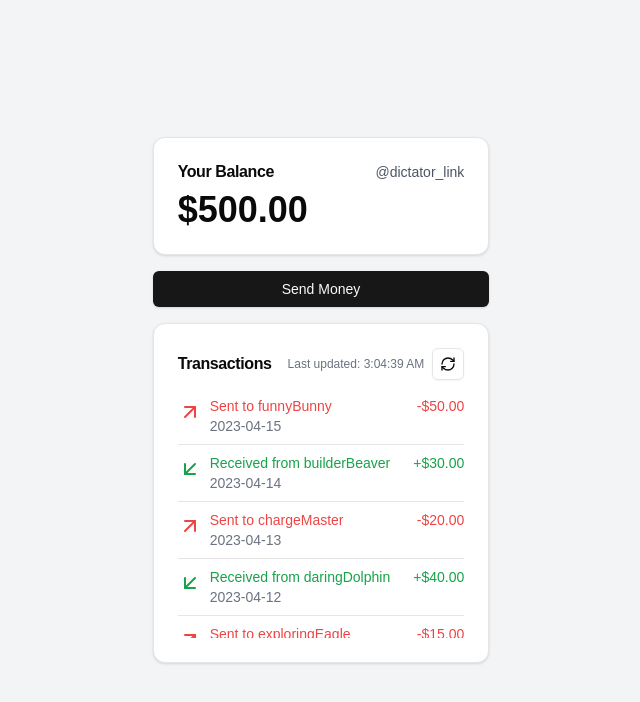
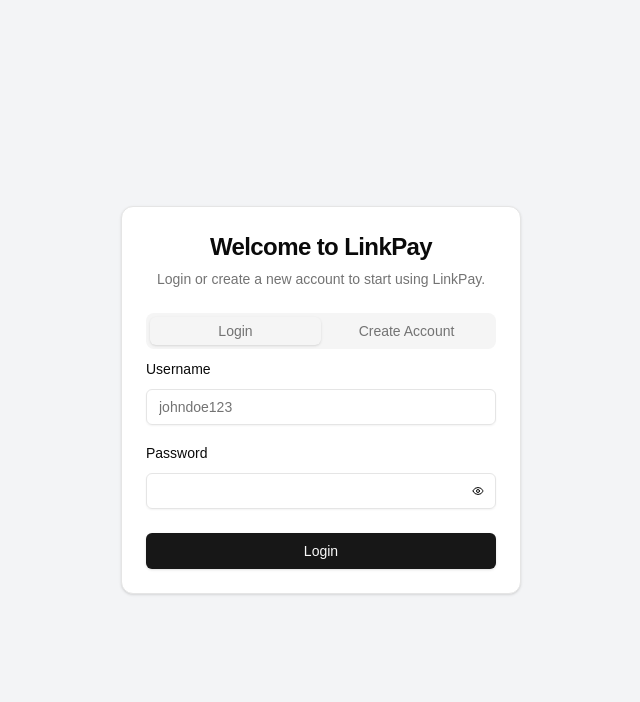
Before and after one commit to ryan-huang1/link-pay-frontend, a Next.js app in the folder link-pay/: page / in a window 1280 px wide. Shown: the top 702 px of the page, without its empty margins (319-959 px from the left). Built offline with nearby package versions, Linux system fonts and the light colour scheme.

Commit message:
add login component

```diff
--- a/link-pay/package.json
+++ b/link-pay/package.json
@@ -16,6 +16,7 @@
     "@radix-ui/react-scroll-area": "^1.1.0",
     "@radix-ui/react-select": "^2.1.1",
     "@radix-ui/react-slot": "^1.1.0",
+    "@radix-ui/react-tabs": "^1.1.0",
     "@radix-ui/react-tooltip": "^1.1.2",
     "class-variance-authority": "^0.7.0",
     "clsx": "^2.1.1",
--- a/link-pay/src/app/page.tsx
+++ b/link-pay/src/app/page.tsx
@@ -1,9 +1,9 @@
-import { PaymentInterface } from '@/components/payment-interface'
+import Component from '@/components/auth'
 
 export default function Home() {
   return (
     <main className="flex min-h-screen items-center justify-center bg-gray-100">
-      <PaymentInterface />
+      <Component />
     </main>
   )
 }
--- /dev/null
+++ b/link-pay/src/components/auth.tsx
@@ -0,0 +1,132 @@
+"use client"
+
+import { useState } from "react"
+import { Button } from "@/components/ui/button"
+import { Card, CardContent, CardDescription, CardFooter, CardHeader, CardTitle } from "@/components/ui/card"
+import { Input } from "@/components/ui/input"
+import { Label } from "@/components/ui/label"
+import { Tabs, TabsContent, TabsList, TabsTrigger } from "@/components/ui/tabs"
+import { EyeIcon, EyeOffIcon, RefreshCwIcon } from "lucide-react"
+
+export default function Component() {
+  const [showPassword, setShowPassword] = useState(false)
+  const [activeTab, setActiveTab] = useState("login")
+  const [generatedUsername, setGeneratedUsername] = useState("")
+
+  const togglePasswordVisibility = () => setShowPassword(!showPassword)
+
+  const generateUsername = () => {
+    const adjectives = ["Happy", "Lucky", "Sunny", "Clever", "Swift", "Brave", "Calm"]
+    const nouns = ["Tiger", "Eagle", "Dolphin", "Fox", "Wolf", "Lion", "Bear"]
+    const randomNumber = Math.floor(Math.random() * 1000)
+    const randomAdj = adjectives[Math.floor(Math.random() * adjectives.length)]
+    const randomNoun = nouns[Math.floor(Math.random() * nouns.length)]
+    setGeneratedUsername(`${randomAdj}${randomNoun}${randomNumber}`)
+  }
+
+  return (
+    <div className="flex items-center justify-center min-h-screen bg-gray-100">
+      <Card className="w-[400px]">
+        <CardHeader>
+          <CardTitle className="text-2xl font-bold text-center">Welcome to LinkPay</CardTitle>
+          <CardDescription className="text-center">Login or create a new account to start using LinkPay.</CardDescription>
+        </CardHeader>
+        <CardContent>
+          <Tabs defaultValue="login" value={activeTab} onValueChange={setActiveTab}>
+            <TabsList className="grid w-full grid-cols-2">
+              <TabsTrigger value="login">Login</TabsTrigger>
+              <TabsTrigger value="register">Create Account</TabsTrigger>
+            </TabsList>
+            <TabsContent value="login">
+              <form>
+                <div className="space-y-4">
+                  <div className="space-y-2">
+                    <Label htmlFor="username">Username</Label>
+                    <Input id="username" placeholder="johndoe123" required />
+                  </div>
+                  <div className="space-y-2">
+                    <Label htmlFor="password">Password</Label>
+                    <div className="relative">
+                      <Input
+                        id="password"
+                        type={showPassword ? "text" : "password"}
+                        required
+                      />
+                      <Button
+                        type="button"
+                        variant="ghost"
+                        size="icon"
+                        className="absolute right-0 top-0 h-full px-3 py-2 hover:bg-transparent"
+                        onClick={togglePasswordVisibility}
+                        aria-label={showPassword ? "Hide password" : "Show password"}
+                      >
+                        {showPassword ? (
+                          <EyeOffIcon className="h-4 w-4" />
+                        ) : (
+                          <EyeIcon className="h-4 w-4" />
+                        )}
+                      </Button>
+                    </div>
+                  </div>
+                </div>
+              </form>
+            </TabsContent>
+            <TabsContent value="register">
+              <form>
+                <div className="space-y-4">
+                  <div className="space-y-2">
+                    <Label htmlFor="register-username">Generated Username</Label>
+                    <div className="flex space-x-2">
+                      <Input
+                        id="register-username"
+                        value={generatedUsername}
+                        readOnly
+                        placeholder="Click generate to get a username"
+                        className="flex-grow"
+                      />
+                      <Button
+                        type="button"
+                        onClick={generateUsername}
+                        aria-label="Generate username"
+                      >
+                        <RefreshCwIcon className="h-4 w-4 mr-2" />
+                        Generate
+                      </Button>
+                    </div>
+                  </div>
+                  <div className="space-y-2">
+                    <Label htmlFor="register-password">Password</Label>
+                    <div className="relative">
+                      <Input
+                        id="register-password"
+                        type={showPassword ? "text" : "password"}
+                        required
+                      />
+                      <Button
+                        type="button"
+                        variant="ghost"
+                        size="icon"
+                        className="absolute right-0 top-0 h-full px-3 py-2 hover:bg-transparent"
+                        onClick={togglePasswordVisibility}
+                        aria-label={showPassword ? "Hide password" : "Show password"}
+                      >
+                        {showPassword ? (
+                          <EyeOffIcon className="h-4 w-4" />
+                        ) : (
+                          <EyeIcon className="h-4 w-4" />
+                        )}
+                      </Button>
+                    </div>
+                  </div>
+                </div>
+              </form>
+            </TabsContent>
+          </Tabs>
+        </CardContent>
+        <CardFooter>
+          <Button className="w-full">{activeTab === "login" ? "Login" : "Create Account"}</Button>
+        </CardFooter>
+      </Card>
+    </div>
+  )
+}
--- /dev/null
+++ b/link-pay/src/components/ui/tabs.tsx
@@ -0,0 +1,55 @@
+"use client"
+
+import * as React from "react"
+import * as TabsPrimitive from "@radix-ui/react-tabs"
+
+import { cn } from "@/lib/utils"
+
+const Tabs = TabsPrimitive.Root
+
+const TabsList = React.forwardRef<
+  React.ElementRef<typeof TabsPrimitive.List>,
+  React.ComponentPropsWithoutRef<typeof TabsPrimitive.List>
+>(({ className, ...props }, ref) => (
+  <TabsPrimitive.List
+    ref={ref}
+    className={cn(
+      "inline-flex h-9 items-center justify-center rounded-lg bg-muted p-1 text-muted-foreground",
+      className
+    )}
+    {...props}
+  />
+))
+TabsList.displayName = TabsPrimitive.List.displayName
+
+const TabsTrigger = React.forwardRef<
+  React.ElementRef<typeof TabsPrimitive.Trigger>,
+  React.ComponentPropsWithoutRef<typeof TabsPrimitive.Trigger>
+>(({ className, ...props }, ref) => (
+  <TabsPrimitive.Trigger
+    ref={ref}
+    className={cn(
+      "inline-flex items-center justify-center whitespace-nowrap rounded-md px-3 py-1 text-sm font-medium ring-offset-background transition-all focus-visible:outline-none focus-visible:ring-2 focus-visible:ring-ring focus-visible:ring-offset-2 disabled:pointer-events-none disabled:opacity-50 data-[state=active]:bg-background data-[state=active]:text-foreground data-[state=active]:shadow",
+      className
+    )}
+    {...props}
+  />
+))
+TabsTrigger.displayName = TabsPrimitive.Trigger.displayName
+
+const TabsContent = React.forwardRef<
+  React.ElementRef<typeof TabsPrimitive.Content>,
+  React.ComponentPropsWithoutRef<typeof TabsPrimitive.Content>
+>(({ className, ...props }, ref) => (
+  <TabsPrimitive.Content
+    ref={ref}
+    className={cn(
+      "mt-2 ring-offset-background focus-visible:outline-none focus-visible:ring-2 focus-visible:ring-ring focus-visible:ring-offset-2",
+      className
+    )}
+    {...props}
+  />
+))
+TabsContent.displayName = TabsPrimitive.Content.displayName
+
+export { Tabs, TabsList, TabsTrigger, TabsContent }
```
Also changed, not shown: 1 other file (tests, documents, lock files or other folders).
